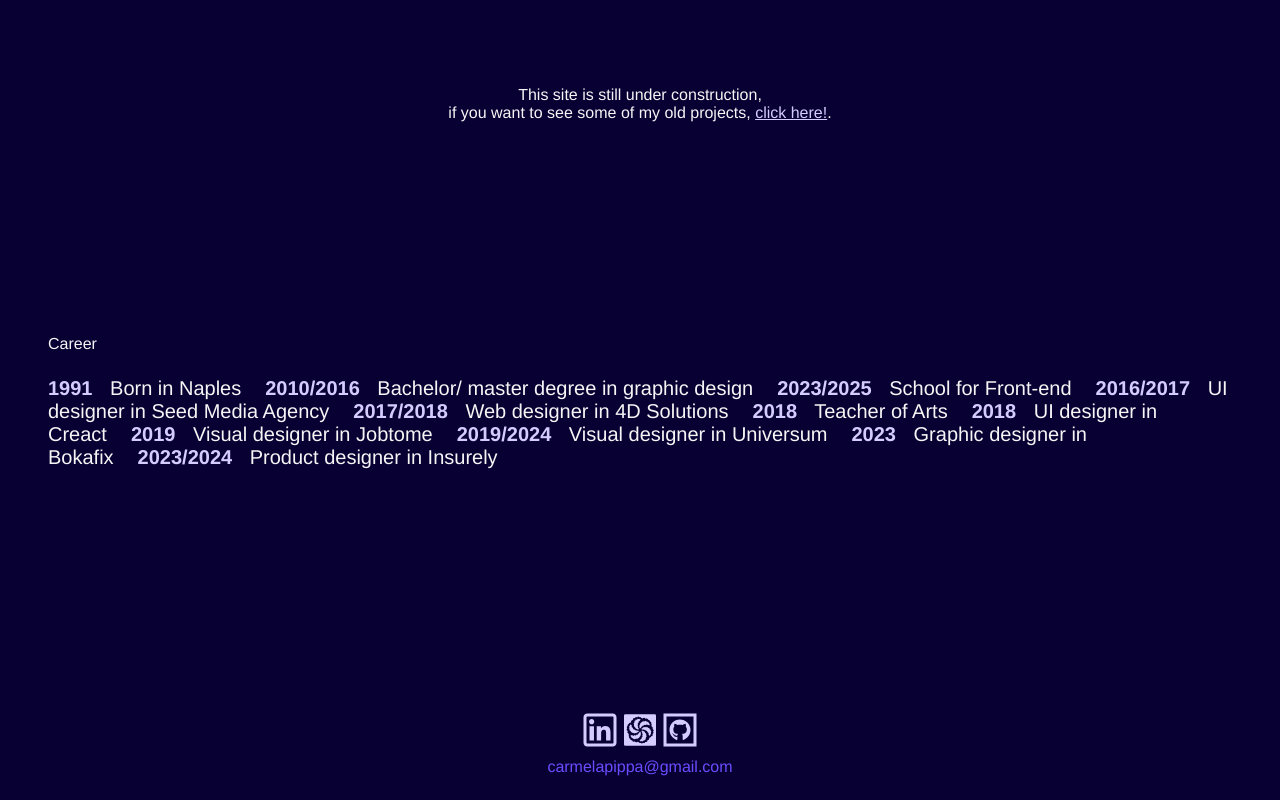
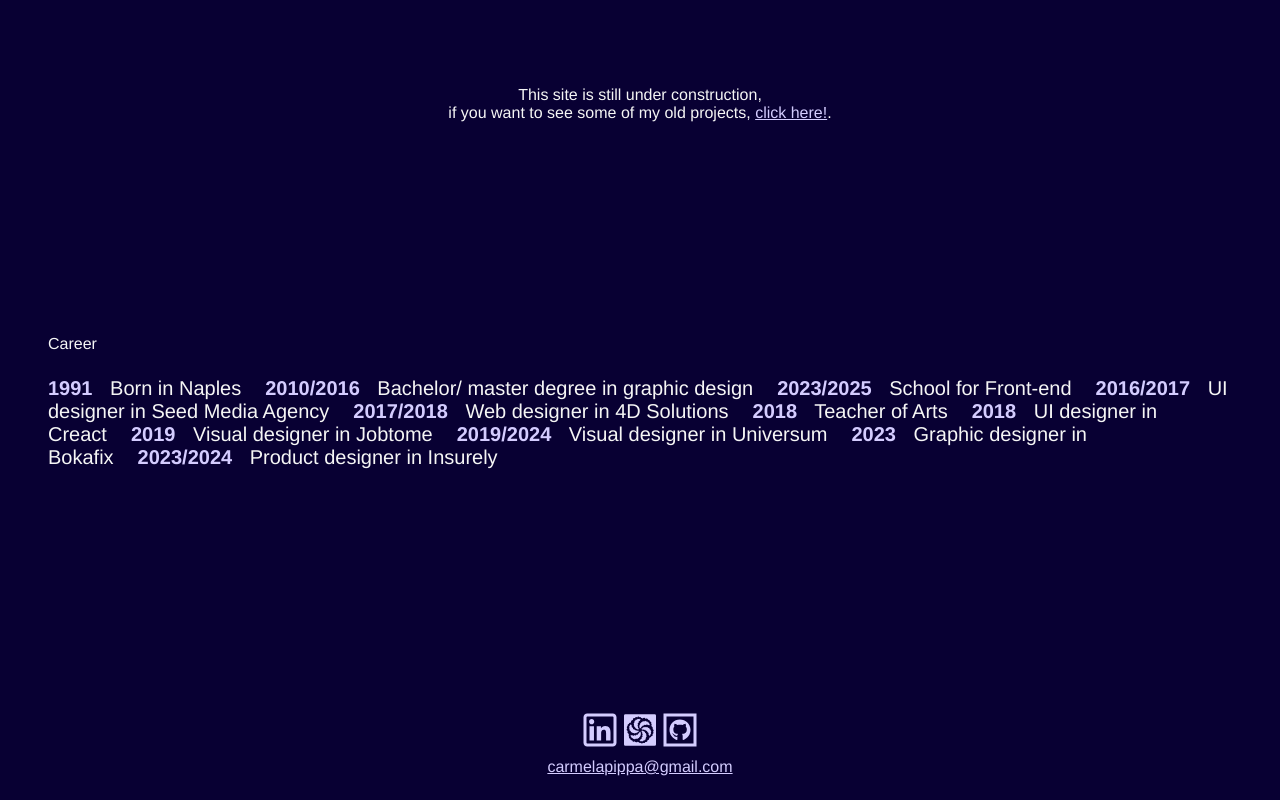
Before and after one commit to carmelapi/my-portfolio, a React (Vite) app: page / in a window 1280 px wide. Shown: the part 1020-1820 px from the top of the page. Built offline with nearby package versions, Linux system fonts and the light colour scheme; a web font is replaced by a local one.

Commit message:
fixed footer

```diff
--- a/src/Components/Header&Footer/Footer.jsx
+++ b/src/Components/Header&Footer/Footer.jsx
@@ -17,7 +17,9 @@ export default function Footer() {
             <LiaGithubSquare size={"3rem"} />
           </a>
         </div>
-        <h4>carmelapippa@gmail.com</h4>
+        <h4>
+          <a href="mailto:carmelapippa@gmail.com">carmelapippa@gmail.com</a>
+        </h4>
       </section>
     </>
   );
--- a/src/styles/footer.css
+++ b/src/styles/footer.css
@@ -8,6 +8,7 @@
 .section-footer h4 {
   font-weight: 500;
   color: var(--primary-color);
+  cursor: pointer;
 }
 
 a {
```
